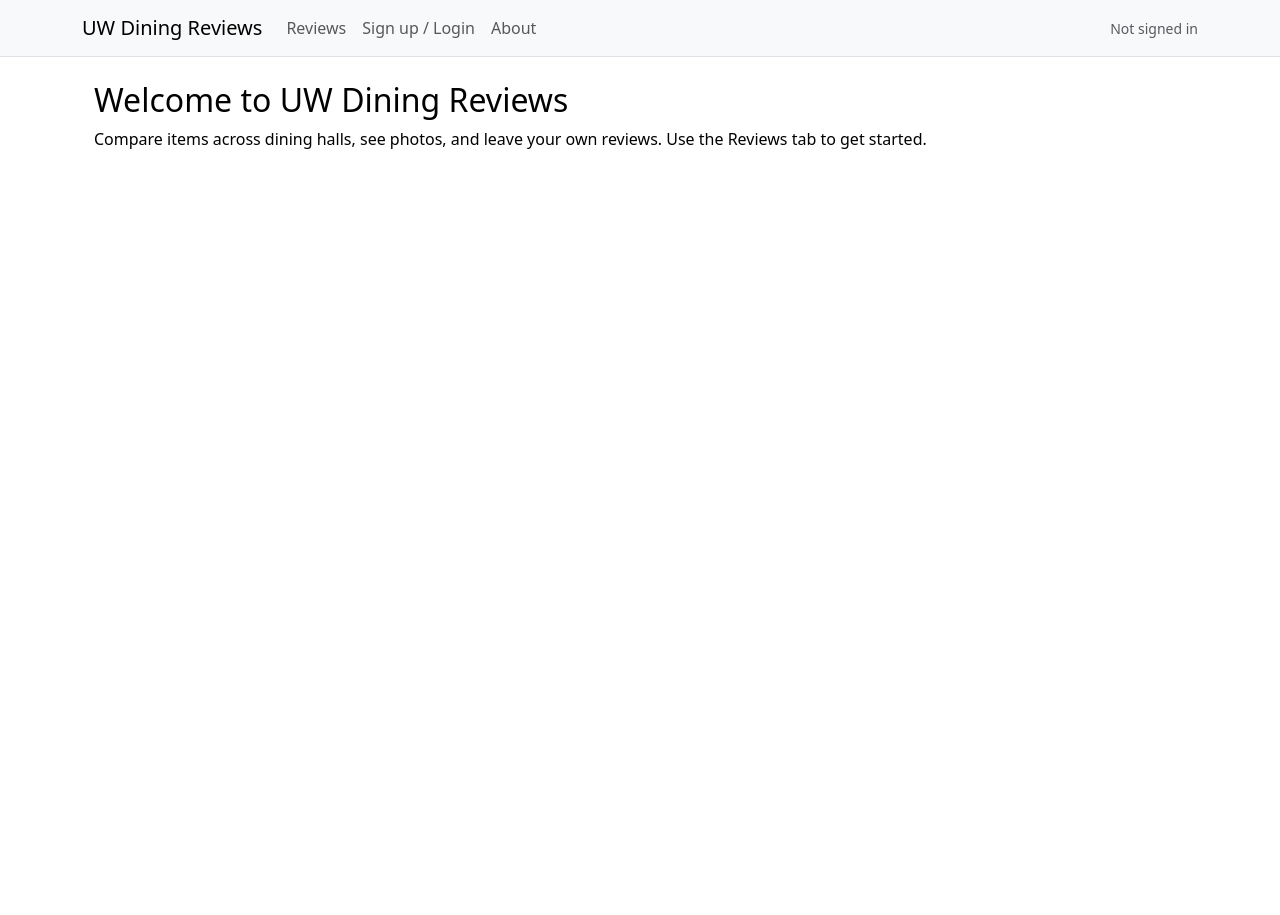
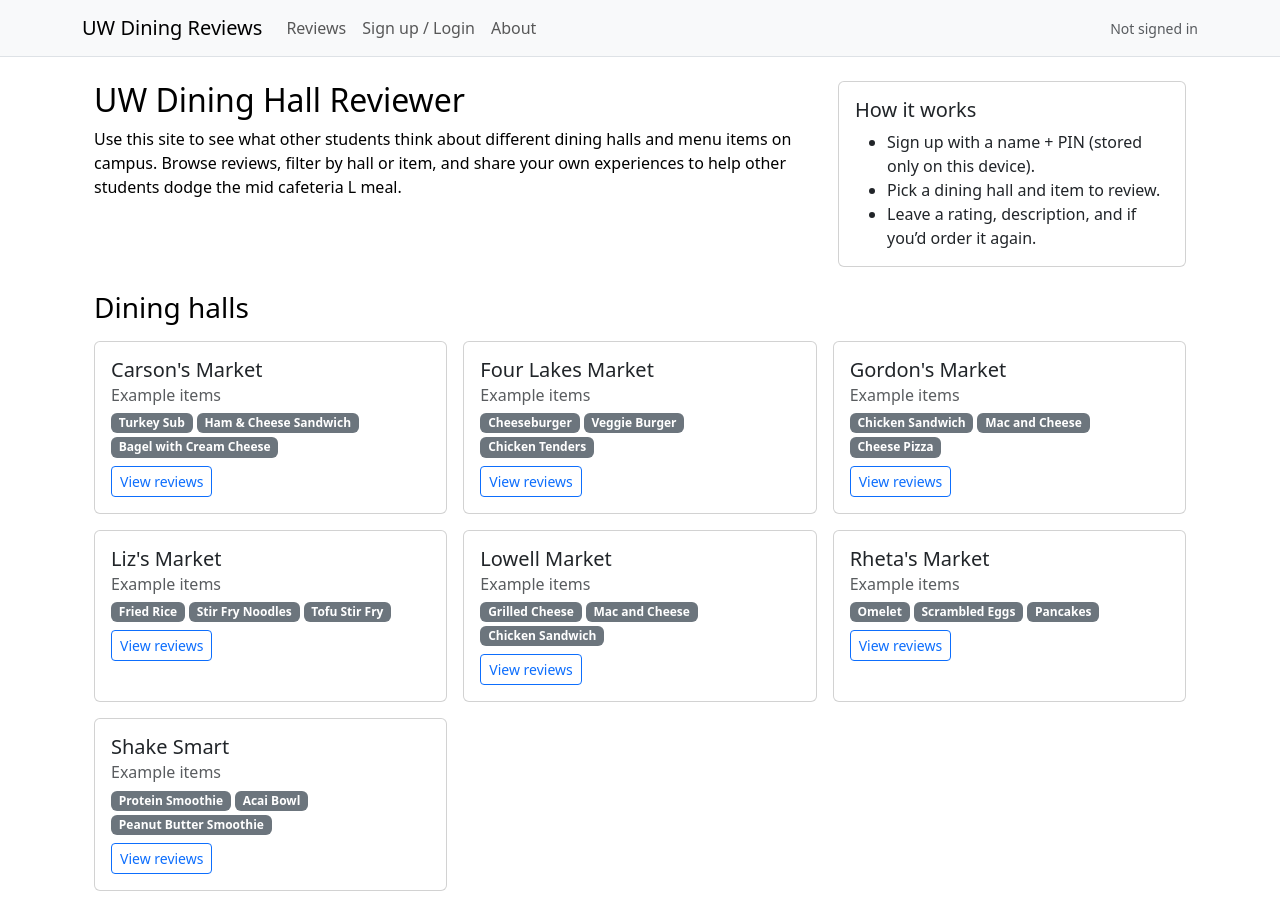
Before and after one commit to CS571-F25/p130, a React (Vite) app: page /#/ in a window 1280 px wide. Before the commit the page ends 800 px from the top, so only its background shows below. Built offline with nearby package versions, Linux system fonts and the light colour scheme.

Commit message:
hall-specific menus, improved search, better auth

```diff
--- a/src/components/ReviewForm.jsx
+++ b/src/components/ReviewForm.jsx
@@ -1,7 +1,11 @@
-import { useState } from "react";
+import { useEffect, useState } from "react";
 import { Modal, Button, Form, Row, Col } from "react-bootstrap";
 import SearchableSelect from "./SearchableSelect.jsx";
-import { DINING_HALLS, ITEM_NAMES } from "../data/menu.js";
+import {
+  DINING_HALLS,
+  getItemsForHall,
+  ITEM_NAMES
+} from "../data/menu.js";
 
 export default function ReviewForm({ show, onClose, onSave }) {
   const [hall, setHall] = useState("");
@@ -9,6 +13,16 @@ export default function ReviewForm({ show, onClose, onSave }) {
   const [rating, setRating] = useState(5);
   const [wouldAgain, setWouldAgain] = useState(true);
   const [text, setText] = useState("");
+
+  const [availableItems, setAvailableItems] = useState(ITEM_NAMES);
+
+  useEffect(() => {
+    setAvailableItems(getItemsForHall(hall));
+    // clear item if it no longer belongs to selected hall
+    if (item && !getItemsForHall(hall).includes(item)) {
+      setItem("");
+    }
+  }, [hall, item]);
 
   const reset = () => {
     setHall("");
@@ -21,7 +35,6 @@ export default function ReviewForm({ show, onClose, onSave }) {
   const submit = () => {
     const trimmed = (s) => (s || "").trim();
     if (!trimmed(hall) || !trimmed(item)) {
-      // could add a toast / alert, but for now just ignore invalid submit
       return;
     }
     const review = {
@@ -55,11 +68,15 @@ export default function ReviewForm({ show, onClose, onSave }) {
             </Col>
             <Col md={6}>
               <SearchableSelect
-                label="Item"
-                options={ITEM_NAMES}
+                label="Item (filtered by hall)"
+                options={availableItems}
                 value={item}
                 onChange={setItem}
-                placeholder="Type item name…"
+                placeholder={
+                  hall
+                    ? `Items at ${hall}…`
+                    : "Choose a hall first or browse all…"
+                }
               />
             </Col>
           </Row>
@@ -97,6 +114,7 @@ export default function ReviewForm({ show, onClose, onSave }) {
               rows={3}
               value={text}
               onChange={(e) => setText(e.target.value)}
+              placeholder="What did you think of this item?"
             />
           </div>
         </Form>
@@ -105,7 +123,7 @@ export default function ReviewForm({ show, onClose, onSave }) {
         <Button variant="outline-secondary" onClick={onClose}>
           Cancel
         </Button>
-        <Button onClick={submit}>Save</Button>
+        <Button onClick={submit}>Save Review</Button>
       </Modal.Footer>
     </Modal>
   );
--- a/src/data/menu.js
+++ b/src/data/menu.js
@@ -13,11 +13,10 @@ export const DINING_HALLS = [
 const base = (id) =>
   `https://images.unsplash.com/${id}?auto=format&fit=crop&w=600&q=80`;
 
-// Map item name -> image URL
-// (IDs chosen to be visually reasonable for each item)
+// Shared item -> image mapping. Items are a mix of
+// realistic campus options and typical college dining staples.
 const ITEM_IMAGES = {
   "Cheeseburger": base("photo-1550547660-d9450f859349"),
-  // veggie burger: different image, not pizza-looking
   "Veggie Burger": base("photo-1551782450-a2132b4ba21d"),
   "Chicken Tenders": base("photo-1625944520301-9a4ac2740d37"),
   "Cheese Pizza": base("photo-1548365328-9da4b7f5809c"),
@@ -47,10 +46,80 @@ const ITEM_IMAGES = {
   "Sushi Roll": base("photo-1562158075-8ba5f42b1c89"),
   "Ice Cream Sundae": base("photo-1527515637462-cff94eecc1ac"),
   "Chocolate Chip Cookies": base("photo-1541976076758-25e062ca1920"),
-  "Brownies": base("photo-1607958996333-41aef7caefaa")
+  "Brownies": base("photo-1607958996333-41aef7caefaa"),
+
+  // Extra items used for specific halls
+  "Soup of the Day": base("photo-1542838132-92c53300491e"),
+  "Protein Smoothie": base("photo-1514996937319-344454492b37"),
+  "Acai Bowl": base("photo-1512621776951-a57141f2eefd"),
+  "Peanut Butter Smoothie": base("photo-1504753793650-d4a2b783c15e")
 };
 
-export const ITEM_NAMES = Object.keys(ITEM_IMAGES);
+// Hall -> items mapping.
+// Partly inspired by real UW dining styles (via Nutrislice / Housing site)
+// and partly filled in with typical campus options.
+export const HALL_ITEMS = {
+  "Four Lakes Market": [
+    "Cheeseburger",
+    "Veggie Burger",
+    "Chicken Tenders",
+    "Pasta with Marinara",
+    "Pasta with Alfredo",
+    "Caesar Salad",
+    "Fruit Cup"
+  ],
+  "Gordon's Market": [
+    "Chicken Sandwich",
+    "Mac and Cheese",
+    "Cheese Pizza",
+    "Pepperoni Pizza",
+    "Garden Salad",
+    "Chili",
+    "Chocolate Chip Cookies"
+  ],
+  "Rheta's Market": [
+    "Omelet",
+    "Scrambled Eggs",
+    "Pancakes",
+    "Waffles",
+    "Yogurt Parfait",
+    "Brownies"
+  ],
+  "Carson's Market": [
+    "Turkey Sub",
+    "Ham & Cheese Sandwich",
+    "Bagel with Cream Cheese",
+    "Garden Salad",
+    "Soup of the Day",
+    "Chocolate Chip Cookies"
+  ],
+  "Liz's Market": [
+    "Fried Rice",
+    "Stir Fry Noodles",
+    "Tofu Stir Fry",
+    "Sushi Roll",
+    "Fruit Cup",
+    "Ice Cream Sundae"
+  ],
+  "Lowell Market": [
+    "Grilled Cheese",
+    "Mac and Cheese",
+    "Chicken Sandwich",
+    "Caesar Salad",
+    "Brownies"
+  ],
+  "Shake Smart": [
+    "Protein Smoothie",
+    "Acai Bowl",
+    "Peanut Butter Smoothie",
+    "Yogurt Parfait"
+  ]
+};
+
+// Flattened item list for things like global search if needed.
+export const ITEM_NAMES = Array.from(
+  new Set(Object.values(HALL_ITEMS).flat())
+);
 
 const FALLBACK_IMAGE = base("photo-1504674900247-0877df9cc836");
 
@@ -59,3 +128,10 @@ export function getImageForItem(name) {
   const key = name.trim();
   return ITEM_IMAGES[key] || FALLBACK_IMAGE;
 }
+
+export function getItemsForHall(hallName) {
+  if (!hallName) {
+    return ITEM_NAMES;
+  }
+  return HALL_ITEMS[hallName] || ITEM_NAMES;
+}
--- a/src/pages/Home.jsx
+++ b/src/pages/Home.jsx
@@ -1,13 +1,73 @@
-import { Container } from "react-bootstrap";
+// src/pages/Home.jsx
+import { Container, Row, Col, Card, Badge, Button } from "react-bootstrap";
+import { Link } from "react-router-dom";
+import { DINING_HALLS, HALL_ITEMS } from "../data/menu.js";
 
 export default function Home() {
   return (
     <Container className="page">
-      <h2>Welcome to UW Dining Reviews</h2>
-      <p>
-        Compare items across dining halls, see photos, and leave your own reviews.
-        Use the Reviews tab to get started.
-      </p>
+      <Row className="mb-4">
+        <Col md={8}>
+          <h2>UW Dining Hall Reviewer</h2>
+          <p>
+            Use this site to see what other students think about different
+            dining halls and menu items on campus. Browse reviews, filter by
+            hall or item, and share your own experiences to help other students
+            dodge the mid cafeteria L meal.
+          </p>
+        </Col>
+        <Col md={4}>
+          <Card>
+            <Card.Body>
+              <Card.Title>How it works</Card.Title>
+              <ul className="mb-0">
+                <li>Sign up with a name + PIN (stored only on this device).</li>
+                <li>Pick a dining hall and item to review.</li>
+                <li>Leave a rating, description, and if you’d order it again.</li>
+              </ul>
+            </Card.Body>
+          </Card>
+        </Col>
+      </Row>
+
+      <h3 className="mb-3">Dining halls</h3>
+      <Row className="g-3">
+        {DINING_HALLS.map((hall) => {
+          const items = HALL_ITEMS[hall] || [];
+          const sample = items.slice(0, 3);
+          return (
+            <Col key={hall} md={4} sm={6}>
+              <Card className="h-100">
+                <Card.Body>
+                  <Card.Title>{hall}</Card.Title>
+                  {sample.length > 0 && (
+                    <>
+                      <Card.Subtitle className="mb-2 text-muted">
+                        Example items
+                      </Card.Subtitle>
+                      <div className="mb-2 d-flex flex-wrap gap-1">
+                        {sample.map((it) => (
+                          <Badge key={it} bg="secondary">
+                            {it}
+                          </Badge>
+                        ))}
+                      </div>
+                    </>
+                  )}
+                  <Button
+                    as={Link}
+                    to="/reviews"
+                    size="sm"
+                    variant="outline-primary"
+                  >
+                    View reviews
+                  </Button>
+                </Card.Body>
+              </Card>
+            </Col>
+          );
+        })}
+      </Row>
     </Container>
   );
 }
--- a/src/pages/Reviews.jsx
+++ b/src/pages/Reviews.jsx
@@ -7,7 +7,6 @@ import { getImageForItem } from "../data/menu.js";
 
 const STORAGE_KEY = "uwDiningReviews";
 
-// starter data
 const INITIAL = [
   {
     id: "seed-1",
@@ -45,7 +44,6 @@ export default function Reviews({ currentUser }) {
   const [showForm, setShowForm] = useState(false);
   const [page, setPage] = useState(1);
 
-  // load from localStorage on mount
   useEffect(() => {
     try {
       const raw = window.localStorage.getItem(STORAGE_KEY);
@@ -56,11 +54,10 @@ export default function Reviews({ currentUser }) {
         }
       }
     } catch {
-      // ignore corrupted storage
+      // ignore
     }
   }, []);
 
-  // normalize images for every review (fixes old stored URLs)
   const normalizedReviews = useMemo(
     () =>
       reviews.map((r) => ({
@@ -70,7 +67,6 @@ export default function Reviews({ currentUser }) {
     [reviews]
   );
 
-  // save normalized reviews to storage
   useEffect(() => {
     try {
       window.localStorage.setItem(
@@ -78,7 +74,7 @@ export default function Reviews({ currentUser }) {
         JSON.stringify(normalizedReviews)
       );
     } catch {
-      // ignore quota / errors
+      // ignore
     }
   }, [normalizedReviews]);
 
@@ -86,7 +82,7 @@ export default function Reviews({ currentUser }) {
     const h = hall.trim().toLowerCase();
     const i = item.trim().toLowerCase();
     return normalizedReviews.filter((r) => {
-      const hallOk = !h || r.hall.toLowerCase().includes(h);
+      const hallOk = !h || r.hall.toLowerCase() === h;
       const itemOk = !i || r.item.toLowerCase().includes(i);
       return hallOk && itemOk;
     });
@@ -102,7 +98,6 @@ export default function Reviews({ currentUser }) {
       ...r,
       id: makeId,
       author: currentUser || "anon"
-      // imageUrl will be filled in by normalizedReviews
     };
     setReviews((prev) => [withMeta, ...prev]);
     setPage(1);
@@ -139,6 +134,7 @@ export default function Reviews({ currentUser }) {
         item={item}
         setItem={setItem}
         onSearch={() => setPage(1)}
+        onReset={() => setPage(1)}
       />
 
       <ReviewList
```
Also changed, not shown: src/components/SearchBar.jsx (+67 -18 lines), src/pages/Auth.jsx (+12 -20 lines), 3 other files (tests, documents, lock files or other folders).
